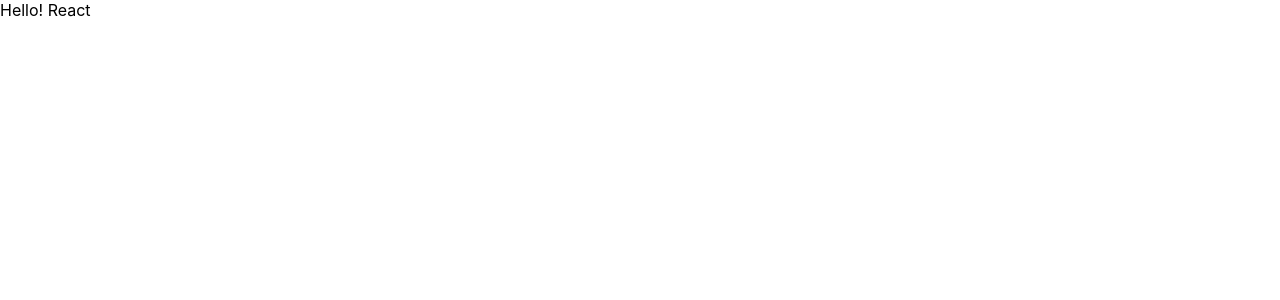
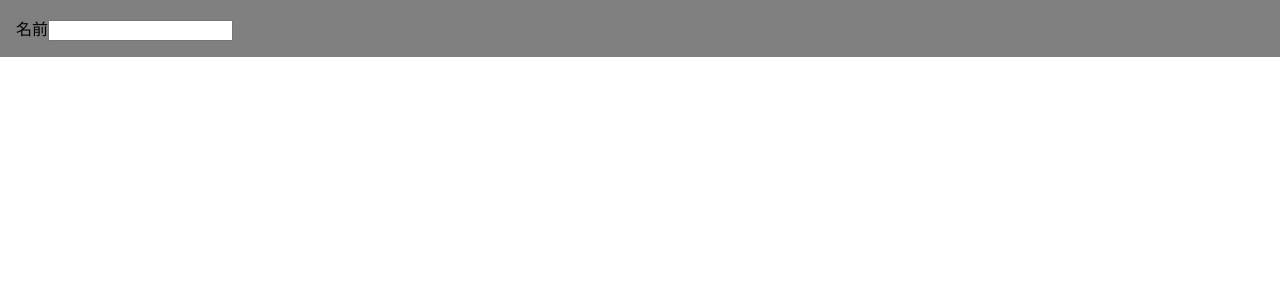
Before and after one commit to nakamuuu-prog/react-sample, a React (Create React App) app: page / in a window 1280 px wide. Shown: the top 300 px of the page. Built offline with nearby package versions, Linux system fonts and the light colour scheme.

Commit message:
HTML属性の表現

```diff
--- /dev/null
+++ b/src/components/Name.tsx
@@ -0,0 +1,27 @@
+import React from "react";
+
+// <div style='padding: 16px; background-color: grey;'>
+// 	<label for="name">名前</label>
+// 	<input id="name" class="input-name" type="text" onchange="onChange()" />
+// </div>
+// を表現するには
+
+const Name = () => {
+  // onchangeイベントを定義
+  const onChange = (e: React.ChangeEvent<HTMLInputElement>) => {
+    console.log(e.target.value);
+  };
+
+  return (
+    // styleはオブジェクトで渡す
+    // background-color → backgroundColor
+    <div style={{ padding: "16px", backgroundColor: "grey" }}>
+      {/* for → htmlFor */}
+      <label htmlFor="name">名前</label>
+      {/* class → className、onchange → onChange */}
+      <input id="name" className="input-name" type="text" onChange={onChange} />
+    </div>
+  );
+};
+
+export default Name;
--- a/src/index.tsx
+++ b/src/index.tsx
@@ -1,8 +1,7 @@
 import React from "react";
 import ReactDOM from "react-dom/client";
 import "./index.css";
-// Helloコンポーネントを取り込む
-import Hello from "./components/Hello";
+import Name from "./components/Name";
 import reportWebVitals from "./reportWebVitals";
 
 const root = ReactDOM.createRoot(
@@ -10,8 +9,7 @@
 );
 root.render(
   <React.StrictMode>
-    {/* Helloコンポーネントに置き換え */}
-    <Hello />
+    <Name />
   </React.StrictMode>
 );
 
```
